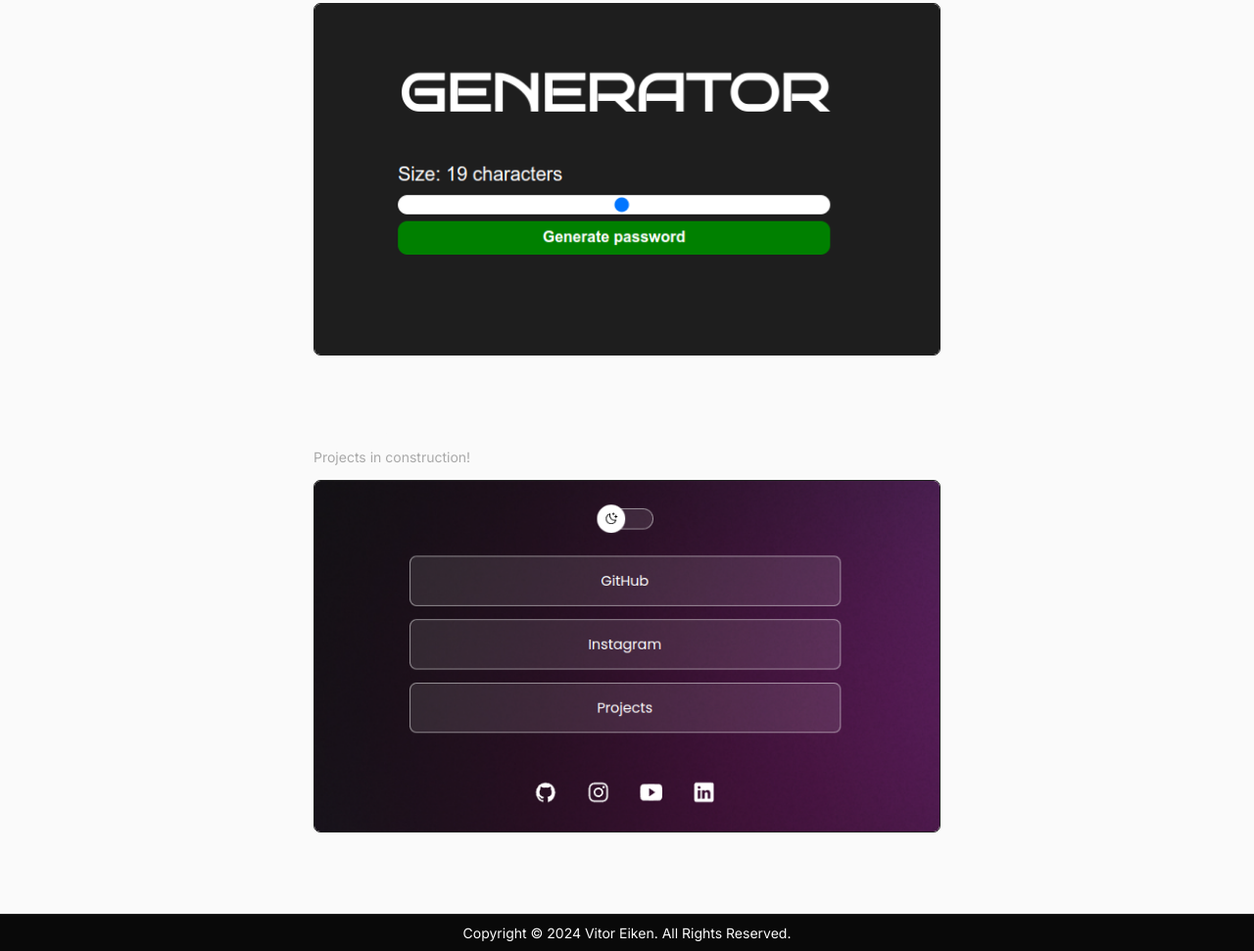
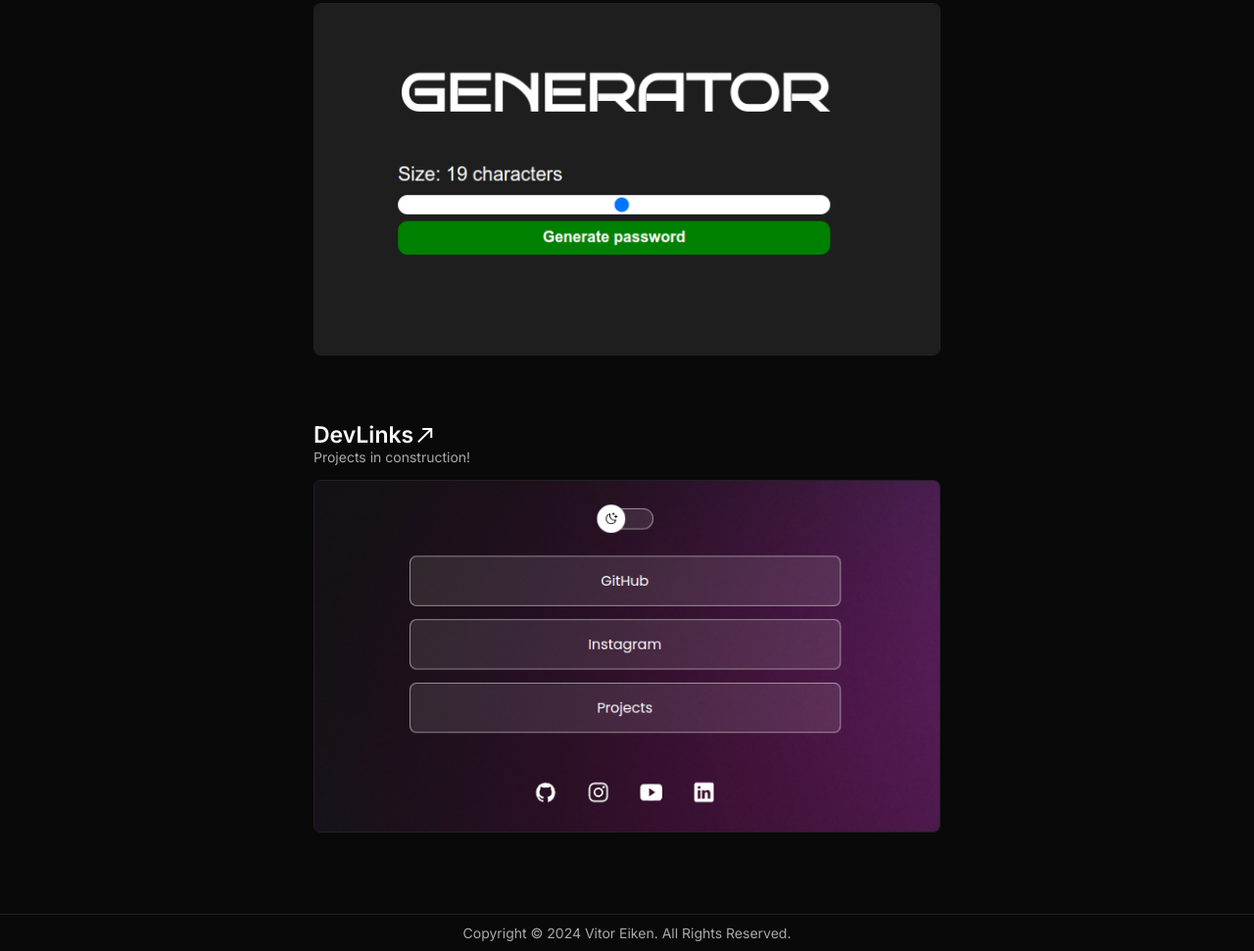
Before and after one commit to eikenn/portfolio, a plain HTML site: page index.html in a window 1280 px wide. Shown: the part 1489-2460 px from the top of the page at 98% size. Drawn offline with nearby package versions, Linux system fonts and the light colour scheme.

Commit message:
fix: complete dark mode

```diff
--- a/css/footer.css
+++ b/css/footer.css
@@ -5,5 +5,5 @@ footer {
     margin-top: 5rem;
     border-top: 1px solid var(--border);
     background-color: var(--black);
-    color: var(--white);
+    color: var(--dark-grey);
 }
--- a/css/styles.css
+++ b/css/styles.css
@@ -24,7 +24,7 @@
 
 body {
     font-size: 14px;
-    background-color: var(--white);
+    background-color: var(--black);
     padding-top: 65px;
 }
 
```
